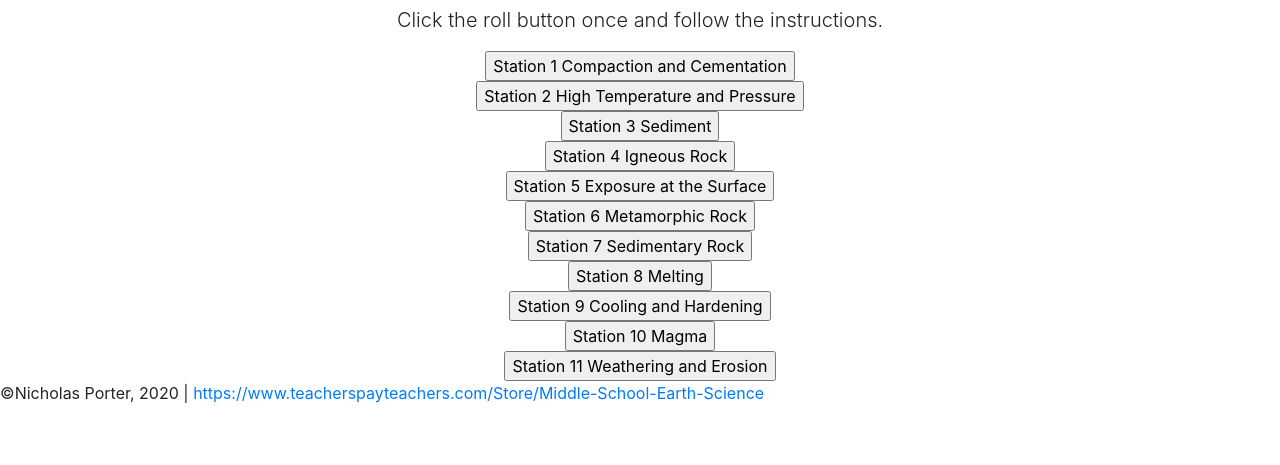
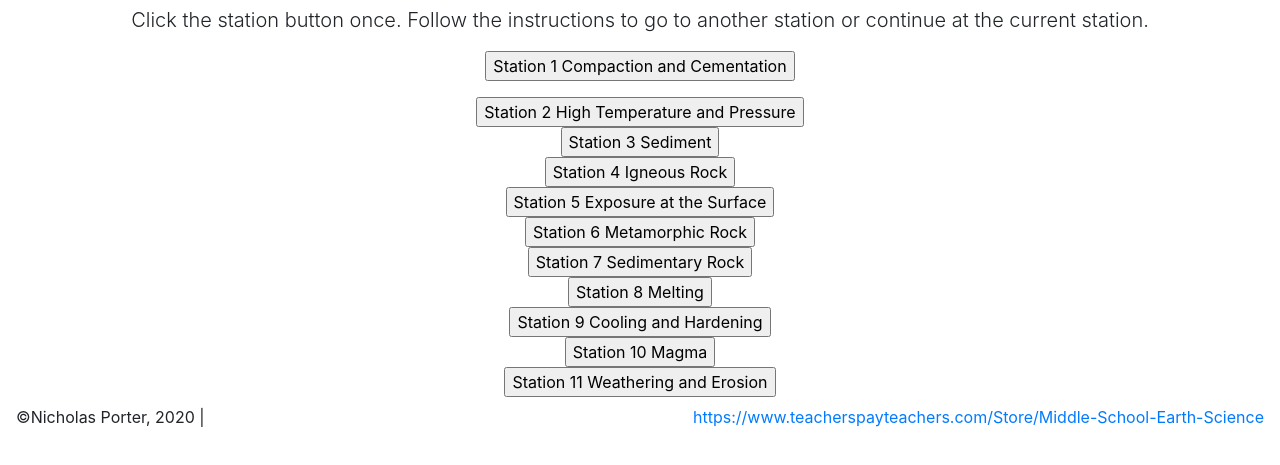
Before and after one commit to porternick/rockcyclesimulator, a website: page index.html in a window 1280 px wide. Shown: the part 145-610 px from the top of the page. Drawn offline with Linux system fonts and the light colour scheme.

Commit message:
Update index.html

```diff
--- a/index.html
+++ b/index.html
@@ -99,11 +99,11 @@ function StationEleven()
     <div class="row">
       <div class="col-lg-12 text-center">
         <h2 class="mt-5">Rock Cycle Simulator</h2>
-        <p class="lead">Click the roll button once and follow the instructions.</p>
+        <p class="lead">Click the station button once. Follow the instructions to go to another station or continue at the current station.</p>
 
-        <h1 id="s1"></h1>
+        <h3 id="s1"></h3>
 
-        <input type="button" id="btnSymbol" value="Station 1 Compaction and Cementation" onclick="StationOne();" /></br>
+        <p><input type="button" id="btnSymbol" value="Station 1 Compaction and Cementation" onclick="StationOne();" /></p>
         <input type="button" id="btnSymbol" value="Station 2 High Temperature and Pressure" onclick="StationTwo();" /></br>
         <input type="button" id="btnSymbol" value="Station 3 Sediment" onclick="StationThree();" /></br>
         <input type="button" id="btnSymbol" value="Station 4 Igneous Rock" onclick="StationFour();" /></br>
@@ -117,7 +117,7 @@ function StationEleven()
         </div>
     </div>
   </div>
-  <div id="footer">&#169;Nicholas Porter, 2020 | <a href="https://www.teacherspayteachers.com/Store/Middle-School-Earth-Science">https://www.teacherspayteachers.com/Store/Middle-School-Earth-Science</a></div>
+  <div class="navbar navbar-fixed-bottom">&#169;Nicholas Porter, 2020 | <a href="https://www.teacherspayteachers.com/Store/Middle-School-Earth-Science">https://www.teacherspayteachers.com/Store/Middle-School-Earth-Science</a></div>
 
   <!-- Bootstrap core JavaScript -->
   <script src="vendor/jquery/jquery.slim.min.js"></script>
```
